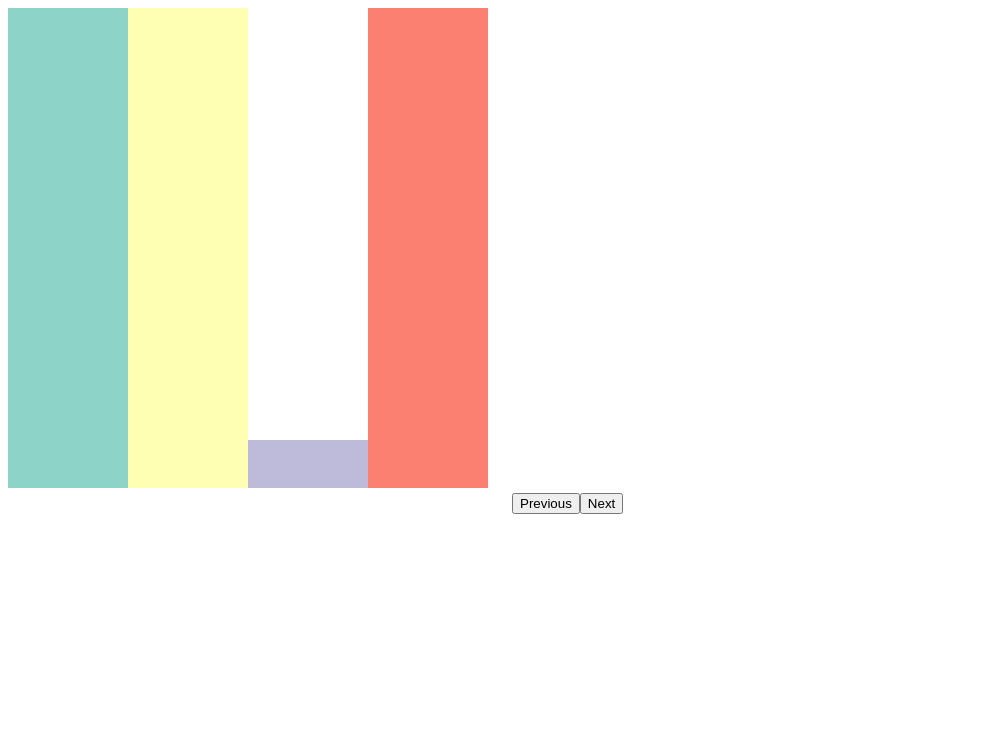
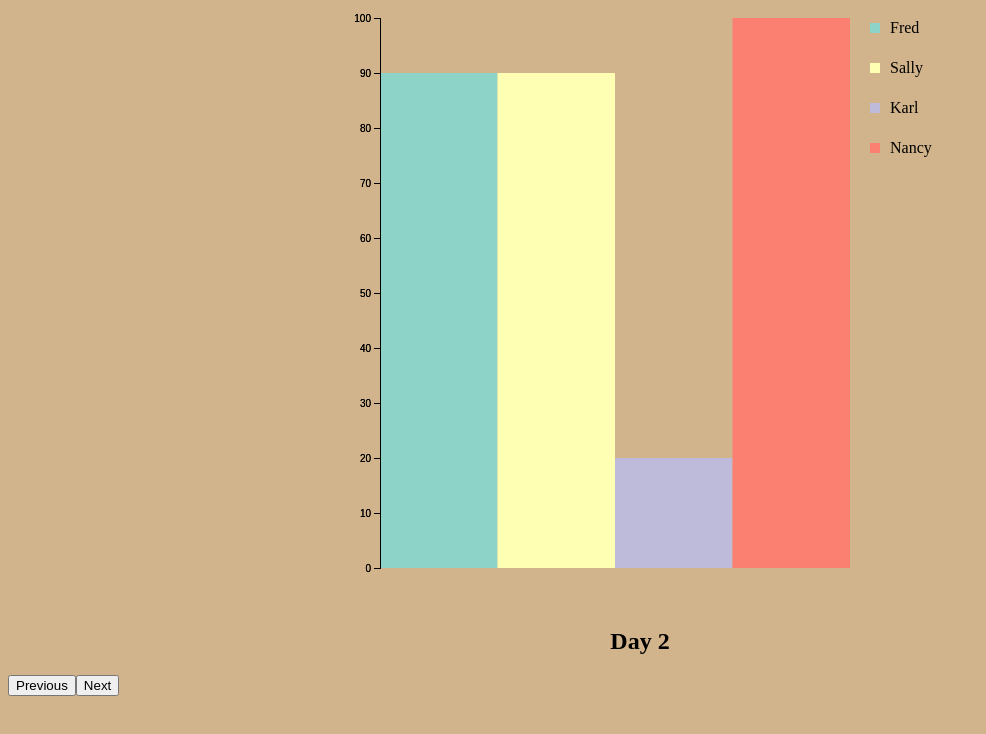
Before and after one commit to kristin-dean/animation, a plain HTML site: page index.html in a window 1280 px wide. Both pictures are taken after a click on the button "Next". Shown: the whole page, without its empty margins (0-986 px from the left). Drawn offline with nearby package versions, Linux system fonts and the light colour scheme.

Commit message:
hey it works

```diff
--- a/animating.js
+++ b/animating.js
@@ -18,15 +18,15 @@ function(err)
 var drawInitial = function(data,day)
 {
   var svg = d3.select("svg")
-              .attr("height", 500)
-              .attr("width", 500);
+              .attr("height", 600)
+              .attr("width", 600);
 
   var margins =
   {
-    left:10,
-    right:10,
+    left:40,
+    right:90,
     top:10,
-    bottom:10
+    bottom:40
   }
 
 
@@ -35,8 +35,8 @@ var drawInitial = function(data,day)
 
   var students = data[day].grades;
 
-  var width = 500 - margins.left - margins.right;
-  var height = 500 - margins.top - margins.bottom;
+  var width = 600 - margins.left - margins.right;
+  var height = 600 - margins.top - margins.bottom;
   var barWidth = width / students.length;
 
   var xScale = d3.scaleLinear()
@@ -57,14 +57,20 @@ var drawInitial = function(data,day)
      .enter()
      .append("rect")
      .attr("x", function(d,i) {
-       return xScale(i);})
+       return xScale(i)+ margins.left;})
      .attr("y", function (d,i) {
-       return yScale(d.grade);})
+       return yScale(d.grade) + margins.top;})
      .attr("width", barWidth)
      .attr("height", function(d){return height - yScale(d.grade);})
      .attr("fill", function(d) {
-      return colors(d.name);});
+      return colors(d.name);})
 
+
+           .append("title")
+           .text(function(d)
+           {
+              return d.name +"'s' grade is " + d.grade;
+           });
 
 
        var body = d3.select("body");
@@ -73,7 +79,8 @@ var drawInitial = function(data,day)
            .text("Previous");
 
         previous1 = d3.select("#previous");
-        previous1.on("click",function(d){previous(data,day)   });
+        previous1.on("click",function(d){previous(data,day-1)   })
+                 .attr("disabled",true);
 
 
         var body = d3.select("body");
@@ -82,7 +89,44 @@ var drawInitial = function(data,day)
             .text("Next");
 
          next1 = d3.select("#next");
-         next1.on("click",function(d){next(data,day)   });
+         next1.on("click",function(d){next(data,day+1)   });
+
+
+         var yAxis = d3.axisLeft(yScale);
+             svg.append("g")
+             .classed(yAxis,true)
+               .call(yAxis)
+               .attr("transform","translate(" + margins.left + "," + margins.top + ")");
+
+
+
+        var legend = svg.append("g")
+                 .classed("legend",true)
+                 .attr("transform","translate("+
+                 (width + margins.left) + "," + margins.top+")");
+
+                 var legendLines = legend.selectAll("g")
+                     .data(students)
+                     .enter()
+                     .append("g")
+                     .classed("legendLines",true)
+                     .attr("transform",function(d,i)
+                     {
+                       return "translate(20," + (i*20 +5) +")";}
+                   )
+
+                 legendLines.append("rect")
+                         .attr("x", 0)
+                         .attr("y", function(d,i){return i*20;})
+                         .attr("width", 10)
+                         .attr("height", 10)
+                         .attr("fill",function(d) {return colors(d.name);})
+
+                 legendLines.append("text")
+                       .attr("x",20)
+                       .attr("y",function(d,i){return i*20+10;})
+                       .text(function(d){return d.name;});
+
 
 
 
@@ -104,9 +148,12 @@ var drawInitial = function(data,day)
 var updateChart = function(data,day)
 {
 
+              var dayHeader = d3.select("h2");
+              dayHeader.text("Day " + (parseInt(day)+1));
+
               var svg = d3.select("svg")
-              .attr("height", 500)
-              .attr("width", 500)
+              .attr("height", 600)
+              .attr("width", 600);
 
               var students = data[day].grades;
               console.log(students);
@@ -114,15 +161,17 @@ var updateChart = function(data,day)
 
   var margins =
   {
-    left:10,
-    right:10,
+    left:40,
+    right:90,
     top:10,
-    bottom:10
+    bottom:40
   }
 
 
-  var width = 500 - margins.left - margins.right;
-  var height = 500 - margins.top - margins.bottom;
+
+
+  var width = 600 - margins.left - margins.right;
+  var height = 600 - margins.top - margins.bottom;
   var barWidth = width / students.length
 
   var xScale = d3.scaleLinear()
@@ -133,6 +182,12 @@ var updateChart = function(data,day)
                  .domain([0,100])
                  .range([height,0]);
 
+  var yAxis = d3.axisLeft(yScale);
+  svg.append("g")
+      .classed(yAxis,true)
+        .call(yAxis)
+        .attr("transform","translate(" + margins.left + "," + margins.top + ")");
+
 
 
   var colors = d3.scaleOrdinal(d3.schemeSet3);
@@ -141,13 +196,25 @@ var updateChart = function(data,day)
      .data(students)
      .transition()
      .attr("x", function(d,i) {
-       return xScale(i);})
+       return xScale(i) + margins.left;})
      .attr("y", function (d,i) {
-       return yScale(d.grade);})
+       return yScale(d.grade) + margins.top;})
      .attr("width", barWidth)
      .attr("height",function(d){return height - yScale(d.grade)})
      .attr("fill", function(d) {
-       return colors(d.name);});
+       return colors(d.name);})
+
+     var title = d3.selectAll("title");
+     title.remove()
+     svg.selectAll("rect")
+     .append("title")
+     .text(function(d)
+     {
+        return d.name +"'s' grade is " + d.grade;
+     });
+
+
+
 
 
 //***************************************** functions corresponding to buttons **************************************************//
@@ -165,7 +232,7 @@ var updateChart = function(data,day)
 var next = function(data,currentDay)
 {
   var newDay = parseInt(currentDay);
-  console.log(currentDay)
+
   updateChart(data,newDay);
 }
 
@@ -173,14 +240,36 @@ var next = function(data,currentDay)
 var updateButtons = function(data,day)
 {
   var next1 = d3.select("#next");
+  var previous1 = d3.select("#previous");
   next1.on("click",function(d){next(data,day+1) });
 
 
+  if(day==9)
+  {
+      next1.attr("disabled",true);
 
-  var previous1 = d3.select("#previous");
-  previous1.on("click",function(d){previous(data,day-1)   });
+  }
+
+  if(day>0)
+  {
+    previous1.attr("disabled",null)
+
+  }
 
 
+
+
+
+  previous1.on("click",function(d){previous(data,day-1)   });
+  if(day==0)
+  {
+      previous1.attr("disabled",true);
+  }
+
+  if(day<9)
+  {
+    next1.attr("disabled",null);
+  }
 
 
 
--- a/index.html
+++ b/index.html
@@ -9,6 +9,31 @@
     </script>
   </head>
   <body>
-    <svg></svg>
+    <svg id = "svg"></svg>
+    <h2 id = day>Day 1<h2>
   </body>
+
+  <style>
+
+  #svg
+  {
+      display:block;
+      margin-left: auto;
+      margin-right: auto;
+
+  }
+
+  body
+  {
+    background-color: tan;
+  }
+
+  h2
+  {
+    text-align: center;
+  }
+
+
+
+  <style
 </html>
```
